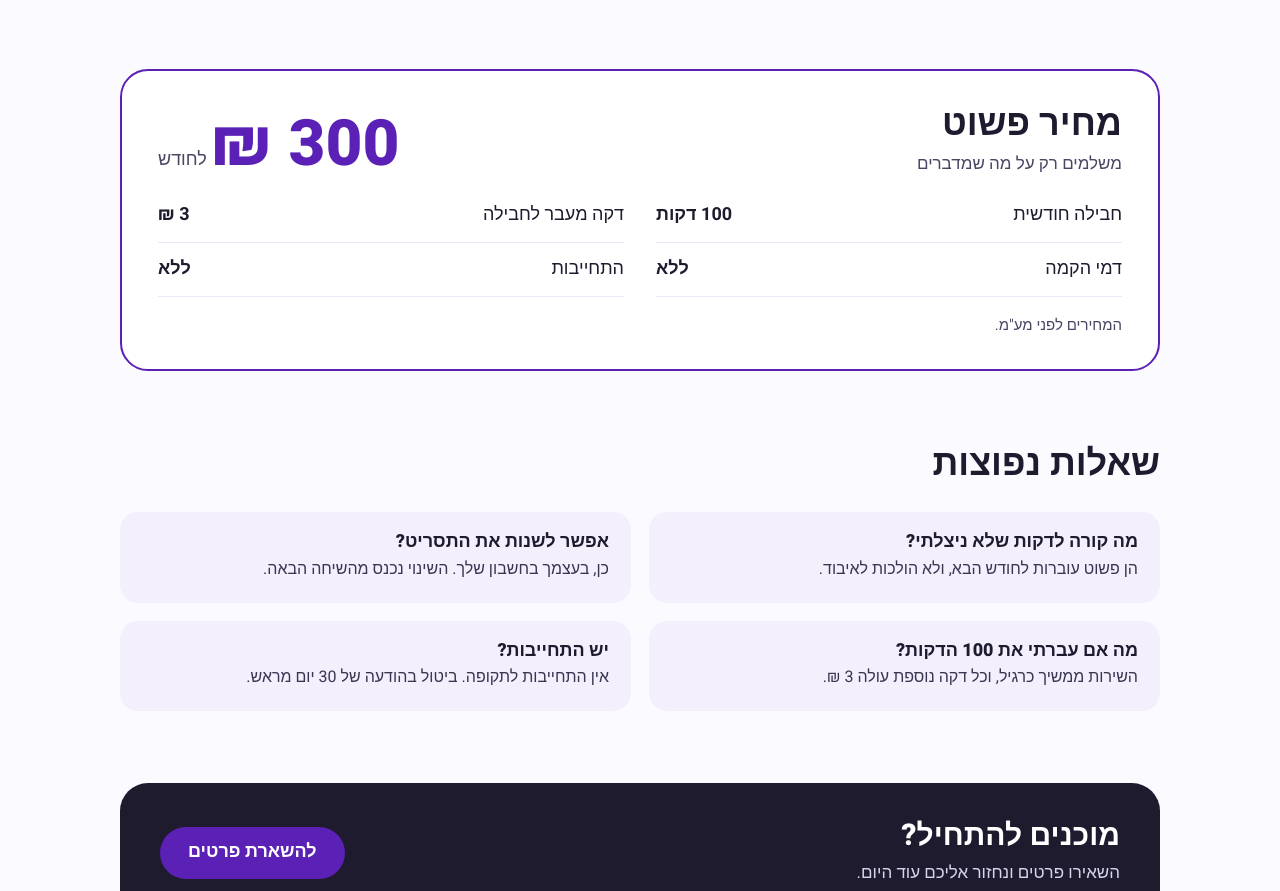
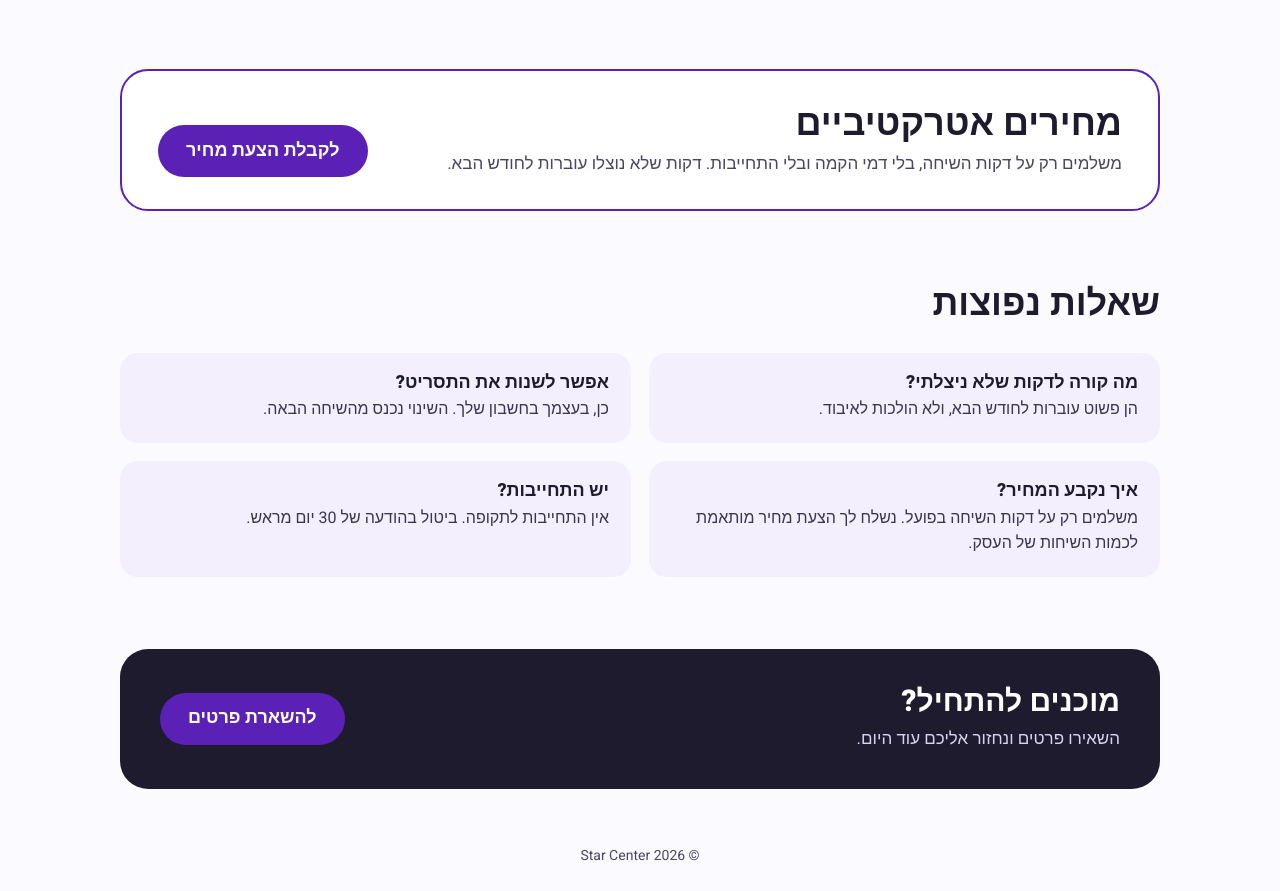
Before and after one commit to liopar77-eng/s.center-poblic, a plain HTML site: page index.html in a window 1280 px wide. Shown: the part 1784-2675 px from the top of the page. Drawn offline with Linux system fonts and the light colour scheme.

Commit message:
הסרת מחירים מדף הנחיתה
Co-Authored-By: Claude Opus 5.5 <noreply@anthropic.com>
Claude-Session: https://claude.ai/code/session_01ToctrHkQjupKPm4p8h1Quj

```diff
--- a/index.html
+++ b/index.html
@@ -4,9 +4,9 @@
 <meta charset="utf-8">
 <meta name="viewport" content="width=device-width,initial-scale=1">
 <title>Star Center – מזכירות חיצונית לעסקים</title>
-<meta name="description" content="נציג אנושי עונה לכל שיחה לעסק שלך ומטפל בכל מה שתגדיר, ב-3 ₪ לדקת שיחה. בלי מספר חדש, בלי דמי הקמה ובלי התחייבות.">
+<meta name="description" content="נציג אנושי עונה לכל שיחה לעסק שלך ומטפל בכל מה שתגדיר, במחירים אטרקטיביים. בלי מספר חדש, בלי דמי הקמה ובלי התחייבות.">
 <meta property="og:title" content="Star Center – אף שיחה לא נשארת בלי מענה">
-<meta property="og:description" content="מזכירות חיצונית לעסקים: מענה אנושי בשם העסק שלך, ב-3 ₪ לדקה, ללא התחייבות.">
+<meta property="og:description" content="מזכירות חיצונית לעסקים: מענה אנושי בשם העסק שלך, במחירים אטרקטיביים וללא התחייבות.">
 <meta property="og:locale" content="he_IL">
 <meta name="theme-color" content="#5B21B6">
 <link rel="preconnect" href="https://fonts.googleapis.com">
@@ -119,8 +119,8 @@ footer{text-align:center;color:var(--muted);font-size:14px;padding:0 0 32px}
         <a class="btn btn-light" href="#lead">אני רוצה לשמוע עוד</a>
         <div class="stats">
           <div class="stat"><b>ללא</b><span>התחייבות</span></div>
-          <div class="stat"><b>3 ₪</b><span>לדקת שיחה</span></div>
-          <div class="stat"><b>0 ₪</b><span>דמי הקמה</span></div>
+          <div class="stat"><b>משתלם</b><span>מחירים אטרקטיביים</span></div>
+          <div class="stat"><b>ללא</b><span>דמי הקמה</span></div>
         </div>
       </div>
 
@@ -200,16 +200,9 @@ footer{text-align:center;color:var(--muted);font-size:14px;padding:0 0 32px}
   <section aria-labelledby="price">
     <div class="price">
       <div class="price-head">
-        <div><h2 id="price">מחיר פשוט</h2><div style="color:var(--muted);margin-top:6px">משלמים רק על מה שמדברים</div></div>
-        <div><span class="amount">300 ₪</span> <span class="per">לחודש</span></div>
+        <div><h2 id="price">מחירים אטרקטיביים</h2><div style="color:var(--muted);margin-top:6px">משלמים רק על דקות השיחה, בלי דמי הקמה ובלי התחייבות. דקות שלא נוצלו עוברות לחודש הבא.</div></div>
+        <a class="btn btn-accent" href="#lead">לקבלת הצעת מחיר</a>
       </div>
-      <div class="rows">
-        <div><span>חבילה חודשית</span><strong>100 דקות</strong></div>
-        <div><span>דקה מעבר לחבילה</span><strong>3 ₪</strong></div>
-        <div><span>דמי הקמה</span><strong>ללא</strong></div>
-        <div><span>התחייבות</span><strong>ללא</strong></div>
-      </div>
-      <p class="note">המחירים לפני מע"מ.</p>
     </div>
   </section>
 
@@ -218,7 +211,7 @@ footer{text-align:center;color:var(--muted);font-size:14px;padding:0 0 32px}
     <div class="grid2">
       <div class="faq"><h3>מה קורה לדקות שלא ניצלתי?</h3><p>הן פשוט עוברות לחודש הבא, ולא הולכות לאיבוד.</p></div>
       <div class="faq"><h3>אפשר לשנות את התסריט?</h3><p>כן, בעצמך בחשבון שלך. השינוי נכנס מהשיחה הבאה.</p></div>
-      <div class="faq"><h3>מה אם עברתי את 100 הדקות?</h3><p>השירות ממשיך כרגיל, וכל דקה נוספת עולה 3 ₪.</p></div>
+      <div class="faq"><h3>איך נקבע המחיר?</h3><p>משלמים רק על דקות השיחה בפועל. נשלח לך הצעת מחיר מותאמת לכמות השיחות של העסק.</p></div>
       <div class="faq"><h3>יש התחייבות?</h3><p>אין התחייבות לתקופה. ביטול בהודעה של 30 יום מראש.</p></div>
     </div>
   </section>
```
